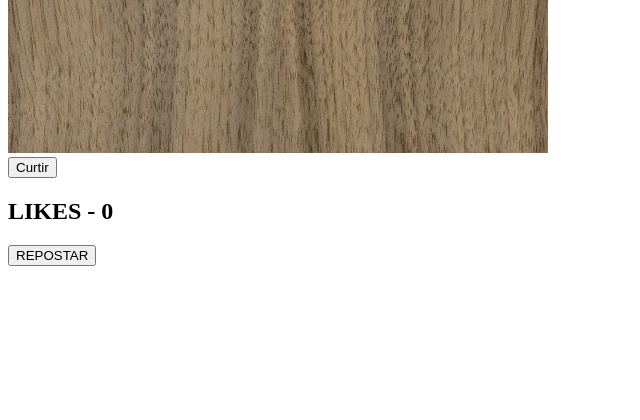
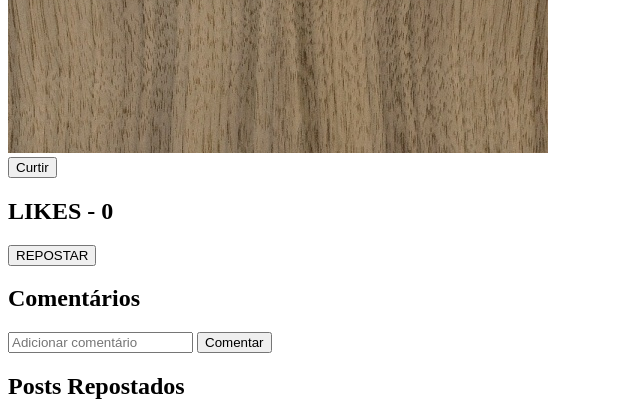
Before and after one commit to gabriel-ferraro/x2, a Flask app: page /profile/1 in a window 1280 px wide. Shown: the part 704-1124 px from the top of the page, without its empty margins (0-640 px from the left). Before the commit the page ends 970 px from the top, so only its background shows below. Run offline with Flask 3, Linux system fonts and the light colour scheme; a user stored in the database is signed in.

Commit message:
terceira quase la

```diff
--- a/projetoTumbrl/tumbrl/routes.py
+++ b/projetoTumbrl/tumbrl/routes.py
@@ -1,10 +1,10 @@
 from tumbrl import app
-from flask import render_template, url_for, redirect, flash
+from flask import render_template, url_for, redirect, flash, request
 from flask_login import login_required, login_user, current_user
 from tumbrl.models import load_user
 from tumbrl.forms import FormLogin, FormCreateNewAccount, FormCreateNewPost
 from tumbrl import bcrypt
-from tumbrl.models import User, Posts, Like
+from tumbrl.models import User, Posts, Like, Comment
 from tumbrl import database
 
 
@@ -43,9 +43,6 @@
 
         database.session.add(newUser)
         database.session.commit()
-
-        # Desafio
-        # Fazer Login e Mandar para a pagina de perfil dele
 
         login_user(newUser, remember=True)
         return redirect(url_for('profile', user_id=newUser.id))
@@ -86,7 +83,9 @@
 
     else:
         _user = User.query.get(int(user_id))
-        return render_template('profile.html', user=_user, form=None)
+        reposts = _user.reposts
+        return render_template('profile.html', user=_user, reposts=reposts, form=None)
+
 
 @app.route('/like/<int:post_id>', methods=['POST'])
 @login_required
@@ -106,6 +105,7 @@
         database.session.commit()
     return redirect(url_for('profile', user_id=post.user_id))
 
+
 @app.route('/repost/<int:post_id>', methods=['POST'])
 @login_required
 def repost(post_id):
@@ -120,3 +120,38 @@
         post.reposted_by.append(current_user)
         database.session.commit()
     return redirect(url_for('profile', user_id=post.user_id))
+
+
+@app.route('/comment/<int:post_id>', methods=['POST'])
+@login_required
+def add_comment(post_id):
+    post = Posts.query.get(post_id)
+    if post is None:
+        flash('Post não encontrado.')
+
+    text = request.form.get('text')
+    if not text:
+        flash('O comentário não pode estar vazio')
+
+    comment = Comment(text=text, user_id=current_user.id, post_id=post.id)
+    database.session.add(comment)
+    database.session.commit()
+
+
+@app.route('/comment/<int:post_id>', methods=['POST'])
+@login_required
+def add_comment(post_id):
+    post = Posts.query.get(post_id)
+    if post is None:
+        flash('Post não encontrado')
+
+
+    text = request.form.get('text')
+    if not text:
+        return jsonify({'error': 'O comentário não pode estar vazio'}), 400
+
+    comment = Comment(text=text, user_id=current_user.id, post_id=post.id)
+    database.session.add(comment)
+    database.session.commit()
+
+    return jsonify({'success': 'Comentário adicionado com sucesso'}), 200
--- a/projetoTumbrl/tumbrl/templates/profile.html
+++ b/projetoTumbrl/tumbrl/templates/profile.html
@@ -37,7 +37,22 @@
         <form method="POST" action="{{ url_for('repost', post_id=post.id) }}">
             <button type="submit">REPOSTAR</button>
         </form>
+        <h2>Comentários</h2>
+            {% for comment in post.comments %}
+                <p>{{ comment.text }}</p>
+            {% endfor %}
+            <form method="POST" action="{{ url_for('add_comment', post_id=post.id) }}">
+                <input type="text" name="text" placeholder="Adicionar comentário">
+                <button type="submit">Comentar</button>
+            </form>
+        {% endfor %}
+
+    <h2>Posts Repostados</h2>
+    {% for repost in reposts %}
+        <h2>Postador original - {{ repost.user.username }} </h2>
+        <p>{{ repost.post_text }}</p>
+            <img class="img-thumbnail rounded" src="{{ url_for('static', filename='fotos_dos_posts/{}'.format(repost.post_img)) }}">
+        <h2>LIKES - {{ repost.likes }}</h2>
     {% endfor %}
 
-
 {% endblock %}
```
Also changed, not shown: projetoTumbrl/tumbrl/models.py (+11 -0 lines), projetoTumbrl/instance/comunidade.db, projetoTumbrl/tumbrl/static/fotos_dos_posts/balbino.jpg (added), projetoTumbrl/tumbrl/static/fotos_dos_posts/cadeira2Pernas.jpg (added).
